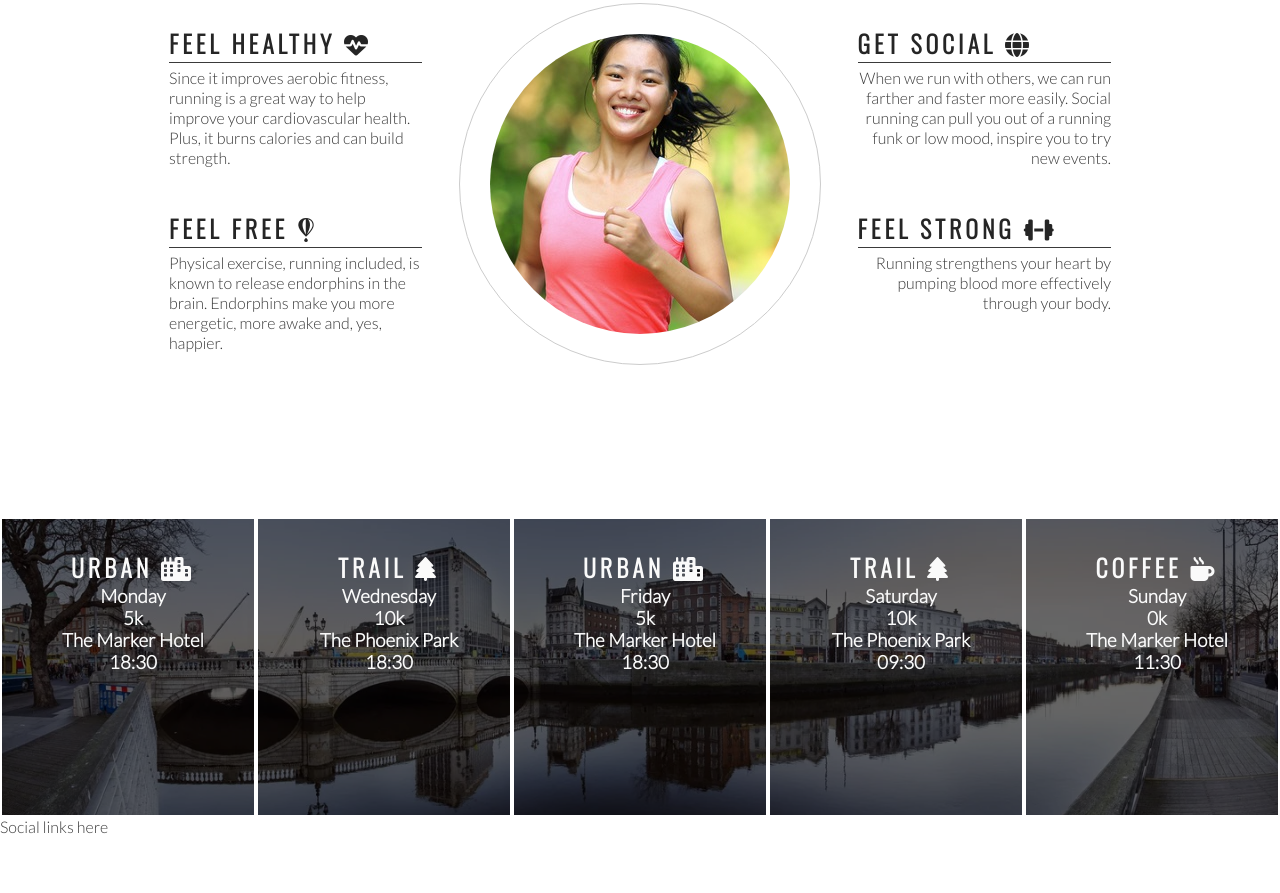
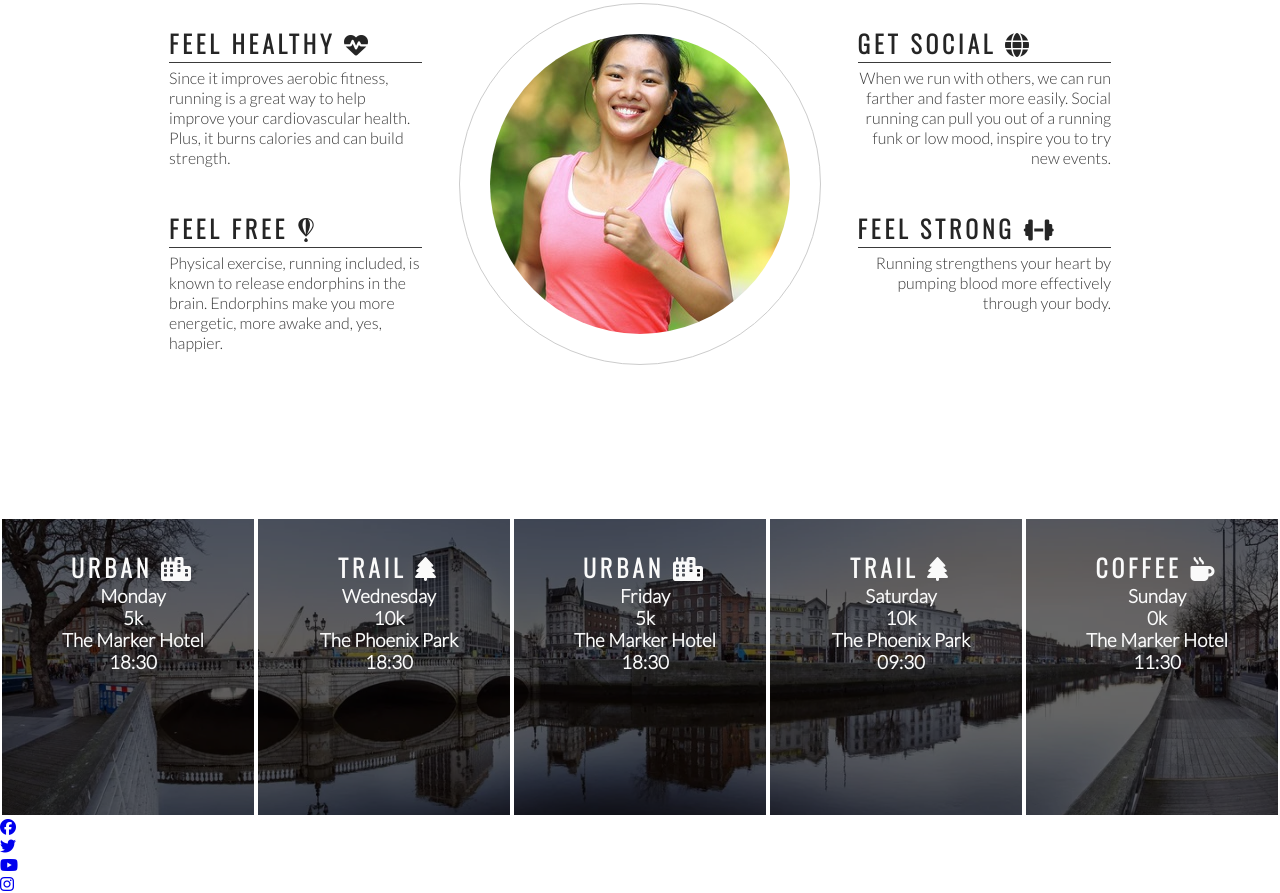
Before and after one commit to yisha-Hu/love-running, a plain HTML site: page index.html in a window 1280 px wide. Shown: the part 778-1671 px from the top of the page. Before the commit the page ends 1614 px from the top, so only its background shows below. Drawn offline with nearby package versions, Linux system fonts and the light colour scheme.

Commit message:
Add social media icons to footer

```diff
--- a/index.html
+++ b/index.html
@@ -105,7 +105,24 @@
         </div>
       </section>
       <footer>
-          Social links here
+          <ul>
+            <li>
+                <a href="https://facebook.com" target="_blank" rel="noopener"
+                 aria-lable="Visit our Facebook page (opens in a new tab)"><i class="fa-brands fa-facebook"></i></a>
+            </li>
+            <li>
+                <a href="https://twitter.com" target="_blank" rel="noopener"
+                 aria-lable="Visit our Twitter page (opens in a new tab)"><i class="fa-brands fa-twitter"></i></a>
+            </li>
+            <li>
+                <a href="https://youtube.com" target="_blank" rel="noopener"
+                 aria-lable="Visit our Youtube page (opens in a new tab)"><i class="fa-brands fa-youtube"></i></a>
+            </li>
+            <li>
+                <a href="https://instagram.com" target="_blank" rel="noopener"
+                 aria-lable="Visit our Instagram page (opens in a new tab)"><i class="fa-brands fa-instagram"></i></a>
+            </li>
+          </ul>
       </footer>
       <!--font awesome script-->
       <script src="https://kit.fontawesome.com/ea0766cd01.js" crossorigin="anonymous"></script>
```
